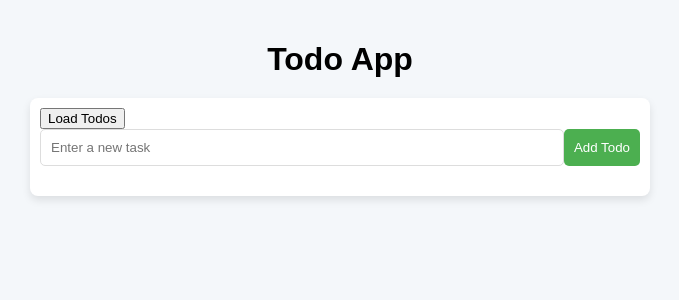
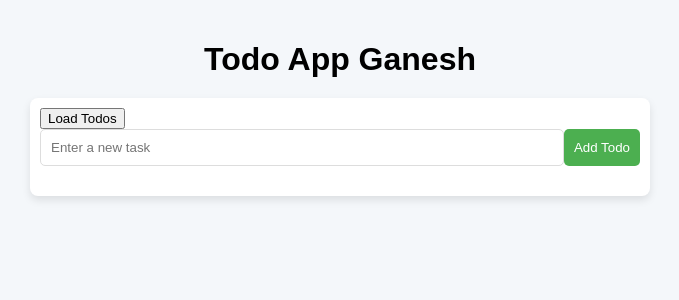
Before and after one commit to GaneshJC0/django-apprunner, a Django app: page / in a window 1280 px wide. Shown: the top 300 px of the page, without its empty margins (300-979 px from the left). Run offline with Django 4.2, Linux system fonts and the light colour scheme.

Commit message:
updated changess in index

```diff
--- a/todos/templates/todos/index.html
+++ b/todos/templates/todos/index.html
@@ -69,7 +69,7 @@
 </head>
 <body>
 
-    <h1>Todo App </h1>
+    <h1>Todo App  Ganesh</h1>
 
     <div class="todo-container">
         <div>
```
